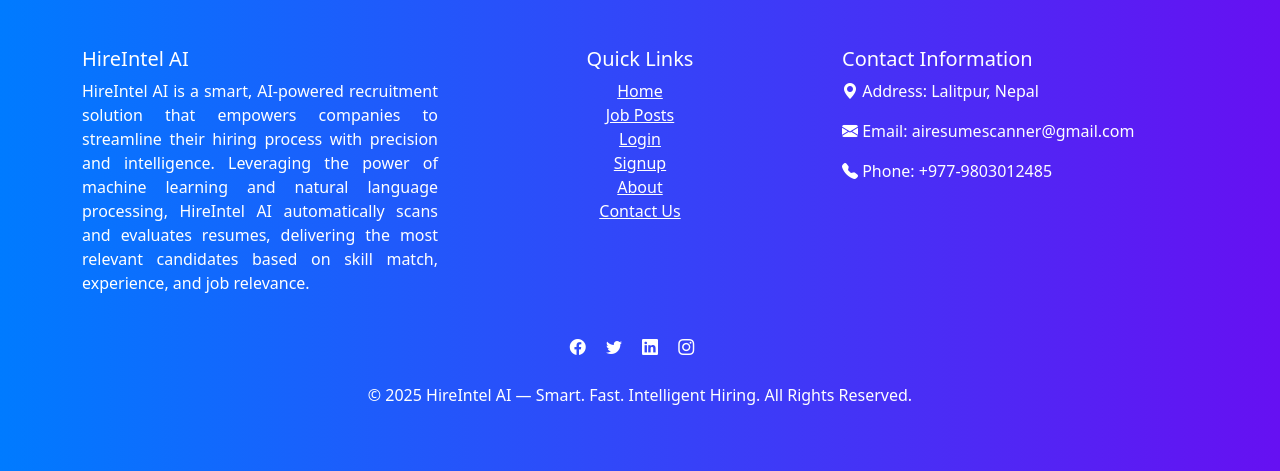
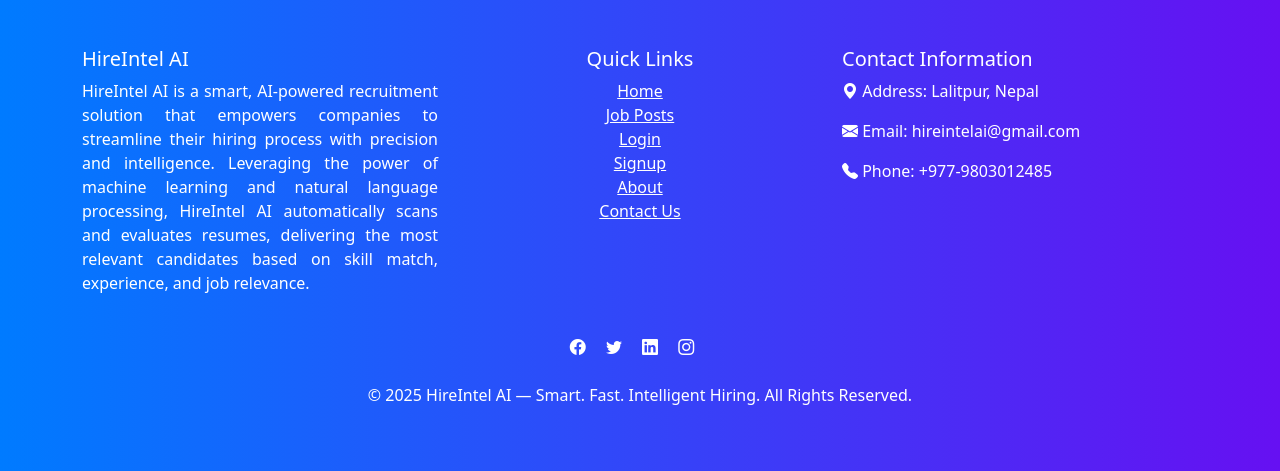
Before and after one commit to nishanlimbuchemjong/AI-Resume-Scanner, a Flask app: page / in a window 1280 px wide. Shown: the part 2685-3156 px from the top of the page. Run offline with Flask 3, Linux system fonts and the light colour scheme; some libraries are stand-ins or nearby versions.

Commit message:
email of system changed to hireinteai@... on footer

```diff
--- a/templates/base.html
+++ b/templates/base.html
@@ -113,7 +113,7 @@
                 <div class="col-md-4">
                     <h5>Contact Information</h5>
                     <p><i class="bi bi-geo-alt-fill"></i> Address: Lalitpur, Nepal</p>
-                    <p><i class="bi bi-envelope-fill"></i> Email: airesumescanner@gmail.com</p>
+                    <p><i class="bi bi-envelope-fill"></i> Email: hireintelai@gmail.com</p>
                     <p><i class="bi bi-telephone-fill"></i> Phone: +977-9803012485</p>
                 </div>
             </div>
--- a/templates/dashboard_base.html
+++ b/templates/dashboard_base.html
@@ -102,7 +102,7 @@
                 <div class="col-md-4">
                     <h5>Contact Information</h5>
                     <p><i class="bi bi-geo-alt-fill"></i> Address: Lalitpur, Nepal</p>
-                    <p><i class="bi bi-envelope-fill"></i> Email: airesumescanner@gmail.com</p>
+                    <p><i class="bi bi-envelope-fill"></i> Email: hireintelai@gmail.com</p>
                     <p><i class="bi bi-telephone-fill"></i> Phone: +977-9803012485</p>
                 </div>
             </div>
```
